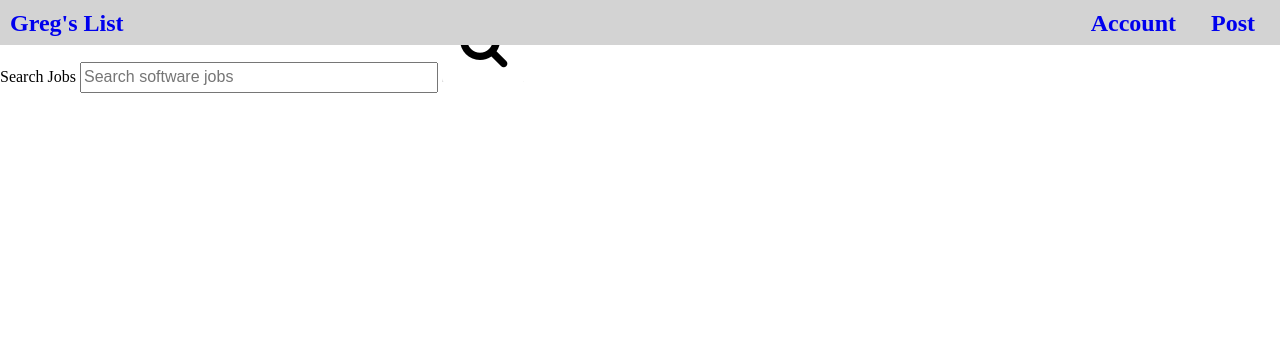
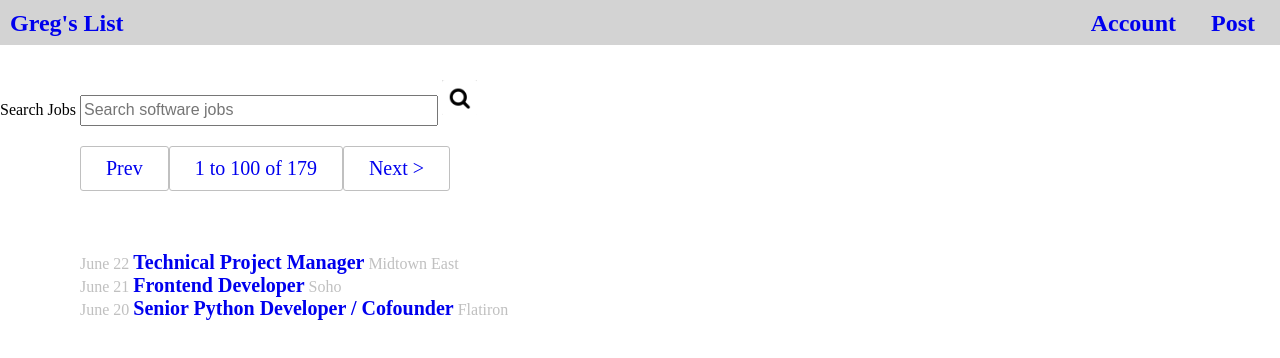
Before and after one commit to scottdiallo/gregList, a plain HTML site: page index.html in a window 1280 px wide. Drawn offline with Linux system fonts and the light colour scheme.

Commit message:
job results page added

```diff
--- a/index.html
+++ b/index.html
@@ -16,11 +16,36 @@
                 <li class=" right account"><a href="#">Account</a></li>
             </ul>
         </div>
-        <div class="search-bar">
+        <form action="submit">
             <label for="search jobs">Search Jobs</label>
             <input type="text" placeholder="Search software jobs" />
             <img src="images/magnifying-glass.png" alt="magnifying-glass" />
+        </form>
 
+        <div class="next-prev-page-btn">
+            <div class="prev"><a href="#"> Prev </a></div>
+            <div class="page-number"><a href="#"> 1 to 100 of 179</a></div>
+            <div class="next"><a href="#"> Next > </a></div>
+        </div>
+        <div class="content">
+            <div class="job-result1">
+                <label for="job-result"> <span class="date-address">June 22</span>
+                    <a href="#">Technical Project Manager</a>
+                    <span class="date-address">Midtown East</span>
+                </label>
+            </div>
+            <div class="job-result2">
+                <label for="job-result"> <span class="date-address">June 21</span>
+                    <a href="#">Frontend Developer</a>
+                    <span class="date-address">Soho</span>
+                </label>
+            </div>
+            <div class="job-result3">
+                <label for="job-result"> <span class="date-address">June 20</span>
+                    <a href="#">Senior Python Developer / Cofounder</a>
+                    <span class="date-address">Flatiron</span>
+                </label>
+            </div>
         </div>
     </main>
 </body>
--- a/main.css
+++ b/main.css
@@ -42,3 +42,46 @@ input {
     width: 350px;
     font-size: 1em;
 }
+
+img {
+    height: 35px;
+}
+
+form {
+    padding-top: 80px;
+}
+
+.next-prev-page-btn {
+    font-size: 0px;
+    margin-left: 80px;
+    margin-top: 20px;
+}
+
+div>a {
+    text-decoration: none;
+}
+
+.prev,
+.next,
+.page-number {
+    display: inline-block;
+    border: 1px solid silver;
+    padding: 10px 25px;
+    font-size: 20px;
+    border-radius: 3px;
+}
+
+.content {
+    margin-left: 80px;
+    margin-top: 60px;
+}
+
+label>a {
+    text-decoration: none;
+    font-weight: bold;
+    font-size: 20px;
+}
+
+.date-address {
+    color: silver;
+}
```
